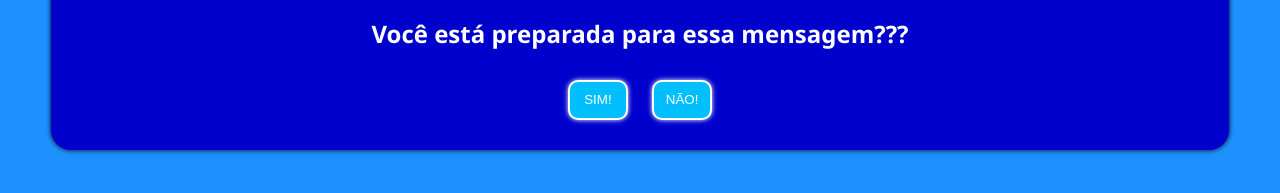
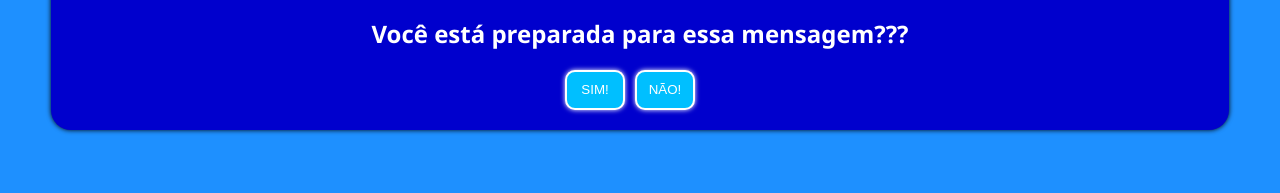
Before and after one commit to MarceloMMorais/Projeto_Novo_Marcelo, a plain HTML site: page index.html in a window 1280 px wide. Shown: the part 437-630 px from the top of the page. Drawn offline with Linux system fonts and the light colour scheme.

Commit message:
Update index.html

```diff
--- a/index.html
+++ b/index.html
@@ -25,7 +25,7 @@
             color: white;
         }
 
-        #sim, #nao {
+        #sim{
         height: 40px;
         width: 60px;
         background-color: #00BFFF;
@@ -34,7 +34,20 @@
         color: white;
         cursor: pointer;
         box-shadow: 0px 0px 5px;
-            margin: 10px;
+        margin-left: -90px;
+        }
+
+        #nao{
+        position: absolute;
+        height: 40px;
+        width: 60px;
+        background-color: #00BFFF;
+        border: 2px solid white;
+        border-radius: 10px;
+        color: white;
+        margin-left: 10px;
+        cursor: pointer;
+        box-shadow: 0px 0px 5px;
         }
 
         img {
```
Lines whose indentation alone changed are shown as unchanged.
